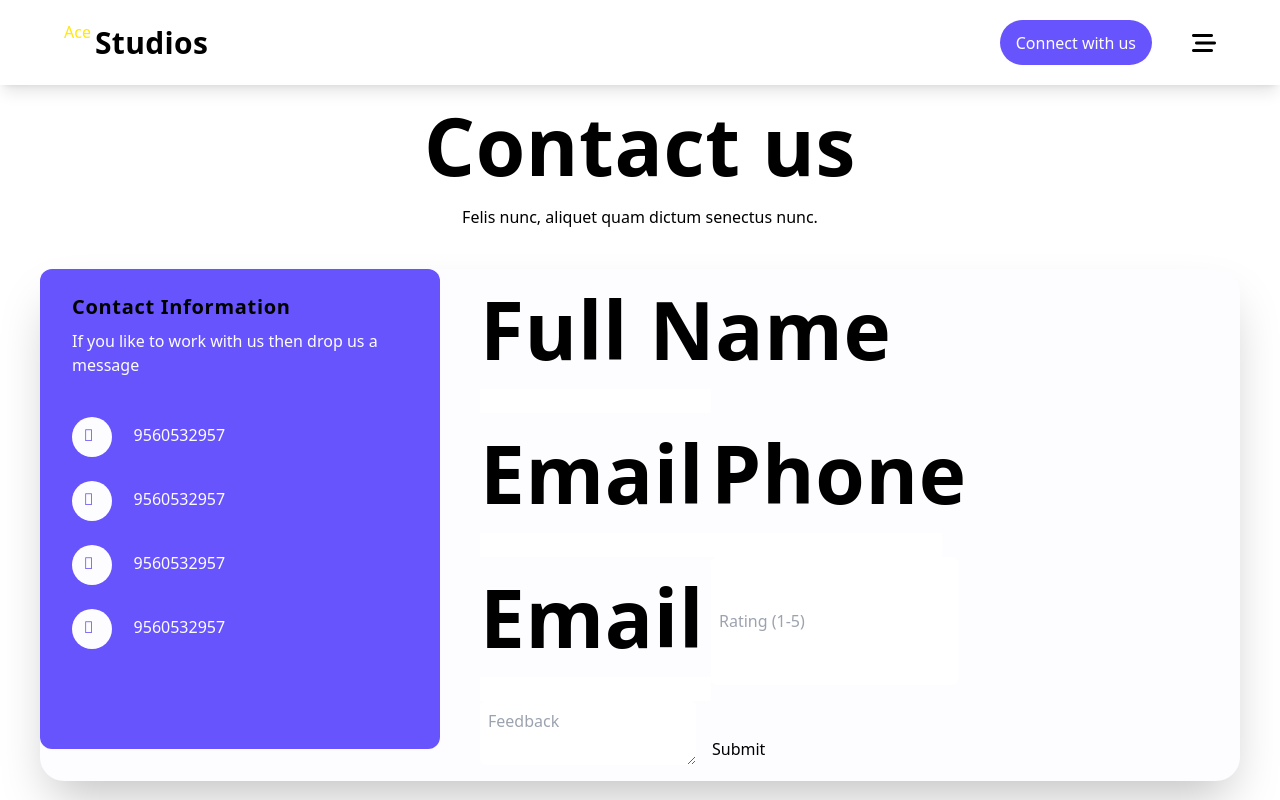
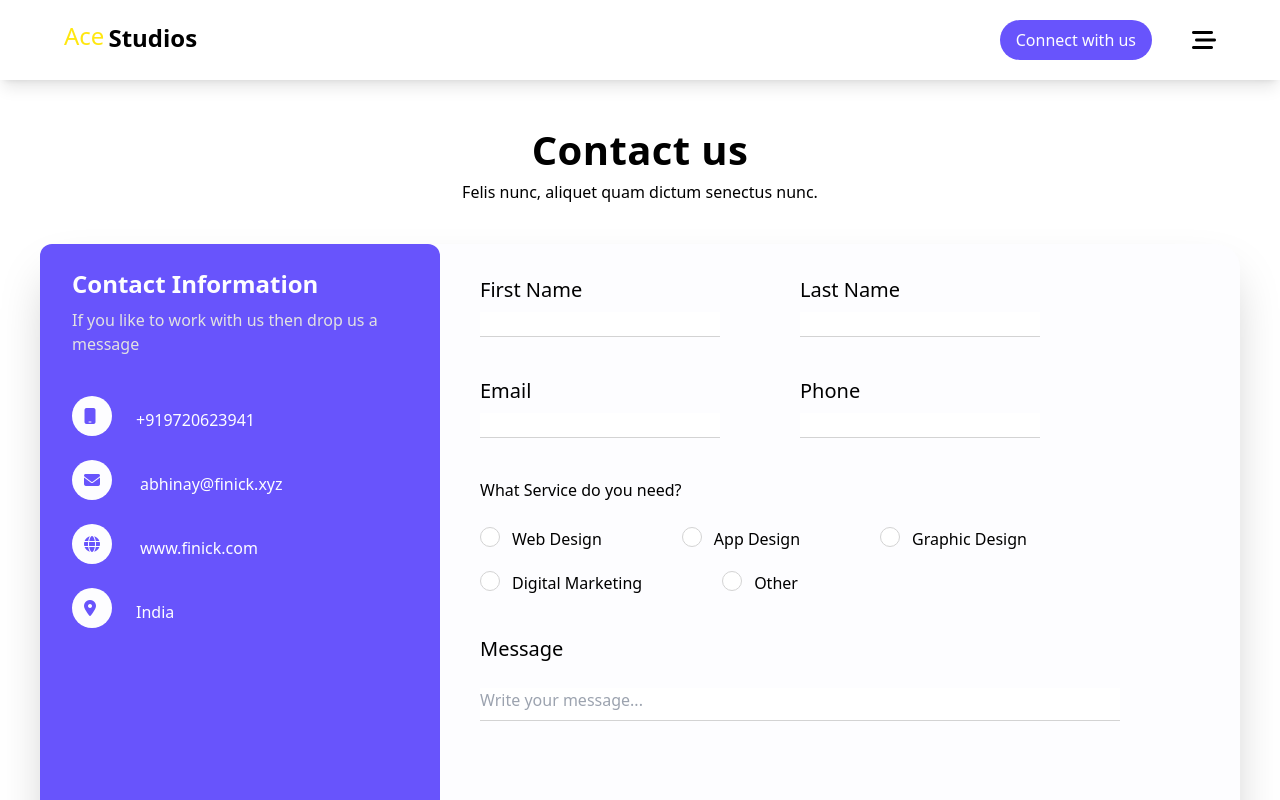
Before and after one commit to kuldeep-saini-5514/Ace-Studios, a React (Create React App) app: page /contact in a window 1280 px wide. Shown: the top 800 px of the page. Built offline with nearby package versions, Linux system fonts and the light colour scheme.

Commit message:
all done

```diff
--- a/src/App.css
+++ b/src/App.css
@@ -34,7 +34,7 @@ body{
     margin-right: 5rem;
     box-sizing: border-box;
     border: none;
-    border-bottom: 1px solid black;
+    border-bottom: 1px solid lightgray;
     color: black;
   }
   .contact-input:focus{
@@ -85,3 +85,13 @@ body{
     background-color: #6854fc;
     border-radius: 50%;
   }
+
+
+  .msg-input{
+    border-bottom: 1px solid lightgray;
+    padding-bottom: 0.5rem;
+  }
+
+  .msg-input:focus{
+    border-bottom: 1px solid #6854fc;
+  }
--- a/src/components/Contact.js
+++ b/src/components/Contact.js
@@ -3,75 +3,103 @@ import React from "react";
 const Contact = () => {
   return (
     <div>
-      <div className="flex-col text-center">
-        <h1>Contact us</h1>
+        <div className="flex-col mt-10 text-center">
+          <h3>Contact us</h3>
           <p>Felis nunc, aliquet quam dictum senectus nunc.</p>
         </div>
 
-      <div className="flex m-10 bg-white shadow-2xl rounded-3xl">
+        <div className="flex m-10 text-white bg-white shadow-2xl rounded-3xl">
           {/* //left side */}
-        <div className="bg-purple text-white rounded-xl px-8 py-6 w-[25rem] h-[30rem]">
+          <div className="bg-purple text-white rounded-xl px-8 py-6 w-[25rem] h-[40rem]">
             <div>
-            <h1 className="text-xl font-semibold mb-2"> Contact Information</h1>
-            <p className="mb-10">
+              <p className="text-2xl font-semibold mb-2">
+                {" "}
+                Contact Information
+              </p>
+              <p className="mb-10 text-Gray">
                 {" "}
                 If you like to work with us then drop us a message
               </p>
             </div>
-          <div className="bg-white h-10 w-10 flex px-3 py-1.5 mb-2 rounded-full mb-6">
-            <i class="fa-light fa-mobile mr-10 text-purple"></i>
-            <span>9560532957</span>
+            <div className="bg-white h-10 w-10 flex p-3 rounded-full mb-6">
+              <i class="fa-solid fa-mobile mr-10 text-purple"></i>
+              <span>+919720623941</span>
             </div>
-          <div className="bg-white h-10 w-10 flex px-3 py-1.5 mb-2 rounded-full mb-6">
-            <i class="fa-light fa-mobile mr-10  text-purple"></i>
-            <span>9560532957</span>
+            <div className="bg-white h-10 w-10 flex p-3  rounded-full mb-6 ">
+              <i class="fa-solid fa-envelope mr-10 text-purple"></i>
+              <span>abhinay@finick.xyz</span>
             </div>
-          <div className="bg-white h-10 w-10 flex px-3 py-1.5 mb-2 rounded-full mb-6">
-            <i class="fa-light fa-mobile mr-10  text-purple"></i>
-            <span>9560532957</span>
+            <div className="bg-white h-10 w-10 flex p-3  rounded-full mb-6 mr-5">
+              <i class="fa-solid fa-globe mr-10 text-purple"></i>
+              <span>www.finick.com</span>
             </div>
-          <div className="bg-white h-10 w-10 flex px-3 py-1.5 mb-2 rounded-full mb-6">
-            <i class="fa-light fa-mobile mr-10  text-purple"></i>
-            <span>9560532957</span>
+            <div className="bg-white h-10 w-10 flex p-3  rounded-full mb-6">
+              <i class="fa-solid fa-location-dot mr-10 text-purple"></i>
+              <span>India</span>
             </div>
           </div>
-
-        {/* //right side  */}
-        <div className="">
+          {/* right side */}
+          <div className=" text-black">
             <form class="flex flex-wrap ml-10 w-[40rem]">
               <div>
-              <h1>Full Name</h1>
-              <input type="text" />
+                <p className="text-black text-xl  m-0 mb-2 mt-8">First Name</p>
+                <input className="contact-input" type="text" />
               </div>
               <div>
-              <h1>Email</h1>
-              <input type="email" />
+                <p className="text-black text-xl m-0 mb-2 mt-8">Last Name</p>
+                <input className="contact-input" type="email" />
               </div>
               <div>
-              <h1>Phone</h1>
-              <input type="email" />
+                <p className="text-black text-xl m-0 mb-2 mt-10">Email</p>
+                <input className="contact-input" type="email" />
               </div>
               <div>
-              <h1>Email</h1>
-              <input type="email" />
+                <p className="text-black text-xl m-0 mb-2 mt-10">Phone</p>
+                <input className="contact-input" type="email" />
               </div>
-            <input
-              placeholder="Rating (1-5)"
-              class="bg-gray-700 text-black border-0 rounded-md p-2 mb-4 focus:bg-gray-600 focus:outline-none focus:ring-1 focus:ring-blue-500 transition ease-in-out duration-150"
-              type="number"
-            />
-            <textarea
-              placeholder="Feedback"
-              class="bg-gray-700 text-black border-0 rounded-md p-2 mb-4 focus:bg-gray-600 focus:outline-purple focus:ring-1 focus:ring-blue-500 transition ease-in-out duration-150"
-              name="feedback"
-            />
+              <div>
+                <p className="mt-10">What Service do you need?</p>
+                <div className="flex flex-wrap gap-x-20 gap-y-5 ">
+                  <div className="">
+                  <label class="container">
+                      Web Design
+                      <input type="checkbox" />
+                      <span class="checkmark"></span>
+                    </label>
+                  </div>
+                  <div>
+                  <label class="container">
+                      App Design
+                      <input type="checkbox" />
+                      <span class="checkmark"></span>
+                    </label>
+                  </div>
+                  <div>
+                  <label class="container">
+                      Graphic Design
+                      <input type="checkbox" />
+                      <span class="checkmark"></span>
+                    </label>
+                  </div>
+                  <div>
+                  <label class="container">
+                      Digital Marketing
+                      <input type="checkbox" />
+                      <span class="checkmark"></span>
+                    </label>
+                  </div>
+                  <div>
+                  <label class="container">
+                      Other
+                      <input type="checkbox" />
+                      <span class="checkmark"></span>
+                    </label>
+                  </div>
 
-            <button
-              class="bg-gradient-to-r from-blue-500 to-blue-500 text-blackfont-bold py-2 px-4 rounded-md mt-4 hover:bg-indigo-600 hover:to-blue-600 transition ease-in-out duration-150"
-              type="submit"
-            >
-              Submit
-            </button>
+                </div>
+                  <p className="mt-10 text-xl font-normal">Message</p>
+                  <input type="text" className="msg-input w-[100%] focus:outline-none" placeholder="Write your message..." />
+              </div>
             </form>
           </div>
         </div>
--- a/src/components/Footer.js
+++ b/src/components/Footer.js
@@ -2,7 +2,7 @@ import React from 'react'
 import { Link } from 'react-router-dom'
 const Footer = () => {
   return (
-    <div className='flex flex-col text-white bg-black '>
+    <div className='flex flex-col mt-20 text-white bg-black '>
       <div>
       <h1 className='text-center font-bold text-4xl text-white mt-5'>Finick</h1>
 
@@ -20,12 +20,12 @@ const Footer = () => {
 
 
       {/* icon section */}
-      <div className='mt-6 flex gap-10 justify-center align-middle'>
-      <i class="fa-brands fa-instagram"></i>
-      <i class="fa-brands fa-facebook"></i>
-      <i class="fa-brands fa-linkedin"></i>
-      <i class="fa-brands fa-twitter"></i>
-      <i class="fa-brands fa-youtube"></i>
+      <div className='mt-6 flex gap-x-16 justify-center align-middle'>
+      <i class="fa-brands fa-instagram text-4xl"></i>
+      <i class="fa-brands fa-facebook text-4xl"></i>
+      <i class="fa-brands fa-linkedin text-4xl"></i>
+      <i class="fa-brands fa-twitter text-4xl"></i>
+      <i class="fa-brands fa-youtube text-4xl"></i>
       </div>
 
       {/* copyright section */}
--- a/src/components/Main.js
+++ b/src/components/Main.js
@@ -4,17 +4,20 @@ const Main = () => {
   const [color, setColor] = useState("#ffe710");
   return (
     <>
-      <div className="flex mx-[4rem] my-[2rem]">
+      <div className="flex mx-[4rem] mt-20 my-[2rem]" style={{
+              backgroundImage: `url(${require("./Images/bg_logo.png")})`,
+              backgroundSize: "cover",
+            }}>
         {/* left container */}
         <div className="w-[45rem] flex flex-col gap-y-4">
-          <div className="flex items-center rounded-xl w-[19rem] py-3 px-2 bg-lightgray">
-            <i
+          <div className="flex items-center rounded-xl w-[19rem]  px-2 bg-lightgray">
+         <i
               className="fa-solid fa-circle fa-2xl"
               style={{ color: `${color}` }}
             ></i>
-            <p className="ml-4 text-black">#1 Digital company in the town!</p>
+            <p className="ml-4 pt-5 text-black">#1 Digital company in the town!</p>
           </div>
-          <h1 className="text-black text-4xl font-bold w-[15rem]">
+          <h1 className="text-black text-4xl font-bold w-[18rem]">
             Tech Solutions Tailored for Growth
           </h1>
           <p className="text-gray w-[95%]">
@@ -107,7 +110,7 @@ const Main = () => {
         {/* Left container */}
         <div className="flex m-2 p-5">
           <div>
-            <img src={require(`./Images/laptop-1.jpeg`)} alt="" />
+            <img className="rounded-xl" src={require(`./Images/laptop-1.jpeg`)} alt="" />
           </div>
           {/* right Container */}
           <div className="mx-12 text-black">
@@ -206,17 +209,17 @@ const Main = () => {
         {/* left- image box */}
         <div>
           <img
-            className="h-[30rem] w-[35rem] rounded-xl  m-2"
+            className="h-[30rem] w-[40rem] rounded-xl  m-2"
             src={require(`./Images/Group.jpeg`)}
             alt=""
           />
         </div>
         {/* right box */}
         <div className="m-7 flex flex-col pl-20 justify-center gap-5 ">
-          <p className="text-4xl w-[20rem] font-semibold">
+          <p className="text-4xl m-0 w-[20rem] font-semibold">
             Designed and built by an astonishing creative team.
           </p>
-          <p className="text-gray  w-[28rem]">
+          <p className="text-gray m-0  w-[28rem]">
             Empowering businesses with innovative solutions and tangible
             results, our expert team is dedicated to helping you reach your
             objectives with confidence.
@@ -344,7 +347,7 @@ const Main = () => {
 
         <div className="flex m-10 text-white bg-white shadow-2xl rounded-3xl">
           {/* //left side */}
-          <div className="bg-purple text-white rounded-xl px-8 py-6 w-[25rem] h-[30rem]">
+          <div className="bg-purple text-white rounded-xl px-8 py-6 w-[25rem] h-[40rem]">
             <div>
               <p className="text-2xl font-semibold mb-2">
                 {" "}
@@ -392,7 +395,7 @@ const Main = () => {
                 <input className="contact-input" type="email" />
               </div>
               <div>
-                <p>What Service do you need?</p>
+                <p className="mt-10">What Service do you need?</p>
                 <div className="flex flex-wrap gap-x-20 gap-y-5 ">
                   <div className="">
                   <label class="container">
@@ -429,7 +432,10 @@ const Main = () => {
                       <span class="checkmark"></span>
                     </label>
                   </div>
+
                 </div>
+                  <p className="mt-10 text-xl font-normal">Message</p>
+                  <input type="text" className="msg-input w-[100%] focus:outline-none" placeholder="Write your message..." />
               </div>
             </form>
           </div>
--- a/src/components/MenuBar.js
+++ b/src/components/MenuBar.js
@@ -1,5 +1,5 @@
 import React, { useEffect, useRef } from 'react'
-import { Link } from 'react-router-dom'
+import { Link, NavLink } from 'react-router-dom'
 
 const MenuBar = ({setHandlebtn}) => {
   return (
@@ -7,7 +7,9 @@ const MenuBar = ({setHandlebtn}) => {
     <div className='px-20 py-5 bg-white shadow-lg w-[27rem] h-[100vh]'>
                       {/* Go back */}
         <div className='flex items-center gap-x-10 gap-y-2 mb-8'>
+        <Link to={"contact"}>
         <button className="mr-6 text-base bg-purple rounded-3xl px-4 py-2 text-white">Connect with us</button>
+        </Link>
         <div onClick={()=>setHandlebtn(false)}><i class="fa-solid fa-xmark"></i></div>
         </div>
                       {/* Nagivate */}
--- a/src/components/Navbar.js
+++ b/src/components/Navbar.js
@@ -1,5 +1,6 @@
 import React, { useState } from "react";
 import MenuBar from "./MenuBar";
+import { Link } from "react-router-dom";
 const Navbar = () => {
   const [handlebtn,setHandlebtn] = useState(false)
 
@@ -11,11 +12,13 @@ const Navbar = () => {
     <div className="flex justify-between px-16 py-5 shadow-lg " id="navbar-container">
       {/* Logo */}
       <div className="" id="nav-left">
-      <div className="flex"><span className="pr-1 text-yellow">Ace </span> <h4> Studios</h4></div>
+      <div className="flex"><span className="pr-1 text-yellow text-2xl">Ace </span> <h5> Studios</h5></div>
       </div>
       {/* contatct-btn */}
       <div className="flex justify-between gap-x-10 " id="nav-right">
+        <Link to={"contact"}>
         <button className="text-base bg-purple rounded-3xl px-4 py-2 text-white">Connect with us</button>
+        </Link>
       {/* menubar - icon */}
         <button onClick={handlemenuclick}><i class="fa-solid fa-bars-staggered text-2xl"></i></button>
       </div>
--- a/src/components/Service.js
+++ b/src/components/Service.js
@@ -5,23 +5,22 @@ const Service = () => {
     <>
       <div className="ml-34">
         <div className="m-5 p-3">
-          <h1 className="text-center text-4xl font-bold">
+          <p className="text-center p-0 m-0 text-2xl font-semibold">
             Services We Provided
-          </h1>
-          <h3 className="text-center">
+          </p>
+          <p className="text-center p-0 m-0 text-gray">
             {" "}
-            lorem10 lorem10 lorem10 lorem10 lorem10 lorem10 lorem10
-          </h3>
+            Enim egestas at massa senectus justo ut. Hac est.
+          </p>
         </div>
 
         {/* Boxes */}
-        <div className="flex flex-wrap justify-around align-middle m-4 gap-4">
-          <div className=" h-1/3 w-2/6 m-3 p-4 shadow-lg rounded-3xl hover:border-blue">
-          <div className="rounded-full bg-lightgray mb-2 h-10 w-10 flex justify-center items-center"><i class="fa-solid fa-globe text-xl text-purple"></i></div>
+        <div className="flex flex-wrap justify-evenly align-middle m-4 gap-4">
+          <div className=" h-1/3 w-[30rem] m-3 px-10 py-5 shadow-lg rounded-3xl hover:border-blue">
+          <div className="rounded-full bg-lightgray mb-2  h-10 w-10 flex justify-center items-center"><i class="fa-solid fa-globe text-xl text-purple"></i></div>
             <h3 className="text-lg font-bold mb-3"> Mobile Development</h3>
             <p>
-              lorem10 lorem10 lorem10 lorem10 lorem10 lorem10 lorem10 lorem10
-              lorem10
+              Lorem ipsum dolor sit, amet consectetur adipisicing elit. Reiciendis impedit aliquam, corrupti alias earum ullam quae commodi laudantium minus dignissimos maiores ratione in magni possimus quia nostrum numquam eaque eligendi!
             </p>
             <div className="flex mt-4">
               <button className="text-base bg-purple rounded-3xl px-4 py-2 text-white">
@@ -29,12 +28,11 @@ const Service = () => {
               </button>
             </div>
           </div>
-          <div className=" h-1/3 w-2/6 m-3 p-4 shadow-lg rounded-3xl hover:border-blue">
+          <div className=" h-1/3 w-[30rem] m-3 px-10 py-5 shadow-lg rounded-3xl hover:border-blue">
             <div className="rounded-full bg-lightgray mb-2 h-10 w-10 flex justify-center items-center"><i class="fa-solid fa-globe text-xl text-purple"></i></div>
             <h3 className="text-lg font-bold mb-3">Website Design</h3>
             <p>
-              lorem10 lorem10 lorem10 lorem10 lorem10 lorem10 lorem10 lorem10
-              lorem10
+              Lorem ipsum dolor, sit amet consectetur adipisicing elit. Quae, inventore nostrum odit recusandae dolor animi totam iste? Mollitia dolores non aliquam nostrum iure rerum laudantium dicta, qui, accusamus, quis porro!
             </p>
             <div className="flex mt-4">
               <button className="text-base bg-purple rounded-3xl px-4 py-2 text-white">
@@ -42,12 +40,11 @@ const Service = () => {
               </button>
             </div>
           </div>
-          <div className=" h-1/3 w-2/6 m-3 p-4 shadow-lg rounded-3xl hover:border-blue">
+          <div className=" h-1/3 w-[30rem] m-3 px-10 py-5 shadow-lg rounded-3xl hover:border-blue">
           <div className="rounded-full bg-lightgray mb-2 h-10 w-10 flex justify-center items-center"><i class="fa-solid fa-globe text-xl text-purple"></i></div>
             <h3 className="text-lg font-bold mb-3">Graphic Designing</h3>
             <p>
-              lorem10 lorem10 lorem10 lorem10 lorem10 lorem10 lorem10 lorem10
-              lorem10
+              Lorem, ipsum dolor sit amet consectetur adipisicing elit. Totam amet magni in eaque alias dicta, aspernatur quae suscipit? Obcaecati rem, eligendi ratione blanditiis veritatis adipisci sit nemo laborum vero maxime.
             </p>
             <div className="flex mt-4">
               <button className="text-base bg-purple rounded-3xl px-4 py-2 text-white">
@@ -55,12 +52,11 @@ const Service = () => {
               </button>
             </div>
           </div>
-          <div className=" h-1/3 w-2/6 m-3 p-4 shadow-lg rounded-3xl hover:border-blue">
+          <div className=" h-1/3 w-[30rem] m-3 px-10 py-5 shadow-lg rounded-3xl hover:border-blue">
           <div className="rounded-full bg-lightgray mb-2 h-10 w-10 flex justify-center items-center"><i class="fa-solid fa-globe text-xl text-purple"></i></div>
             <h3 className="text-lg font-bold mb-3">Digital marketing</h3>
             <p>
-              lorem10 lorem10 lorem10 lorem10 lorem10 lorem10 lorem10 lorem10
-              lorem10
+              Lorem, ipsum dolor sit amet consectetur adipisicing elit. Dolore ab cupiditate rerum! Debitis aliquam molestias, modi exercitationem consequuntur distinctio quaerat sapiente quia atque, aut non itaque laborum numquam dolorem eligendi!
             </p>
             <div className="flex mt-4">
               <button className="text-base bg-purple rounded-3xl px-4 py-2 text-white">
@@ -71,13 +67,13 @@ const Service = () => {
         </div>
 
         {/* small content  */}
-        <div className="flex flex-wrap mx-28 ">
+        <div className="flex flex-wrap  px-24 py-10 bg-lightgray mt-20">
           <div className="inline-block w-2/4">
             <h3 className="text-3xl mb-2 w-[25rem] font-bold">
               {" "}
               Bringing Your Online Dreams to Life, Together!
             </h3>
-            <p className="mb-4 w-[28rem]">
+            <p className="mb-4 w-[28rem] text-gray">
               {" "}
               Go hand in hand with Swift Site Design and transform your online
               visions beautifully into reality. We weave your unique ideas into
@@ -90,11 +86,7 @@ const Service = () => {
             </button>{" "}
           </div>
           <div className="w-2/4">
-            <img
-              className="rounded-2xl"
-              src="https://static.wixstatic.com/media/f76f4d_07507007982b4bf398ac641f029af18a~mv2.jpg/v1/fill/w_1264,h_652,al_c,q_85,usm_0.66_1.00_0.01,enc_auto/f76f4d_07507007982b4bf398ac641f029af18a~mv2.jpg"
-              alt=""
-            />
+          <img className="rounded-xl" src={require(`./Images/standup.jpeg`)} alt="" />
           </div>
         </div>
       </div>
```
Also changed, not shown: src/components/Images/standup.jpeg (added). Lines whose indentation alone changed are shown as unchanged.
